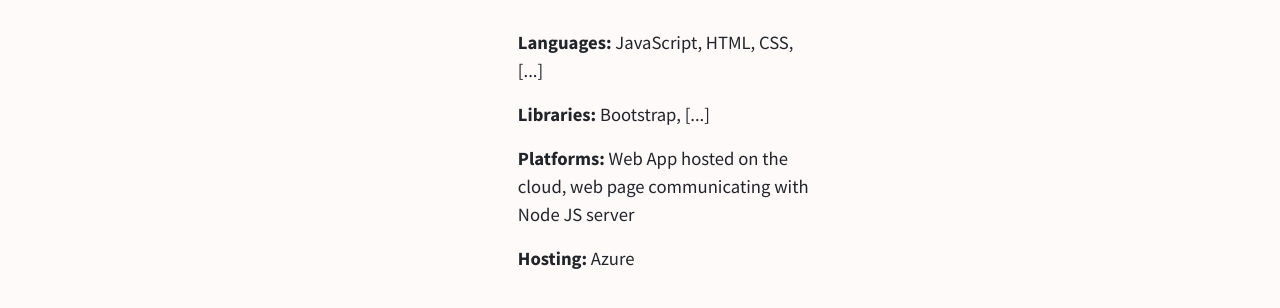
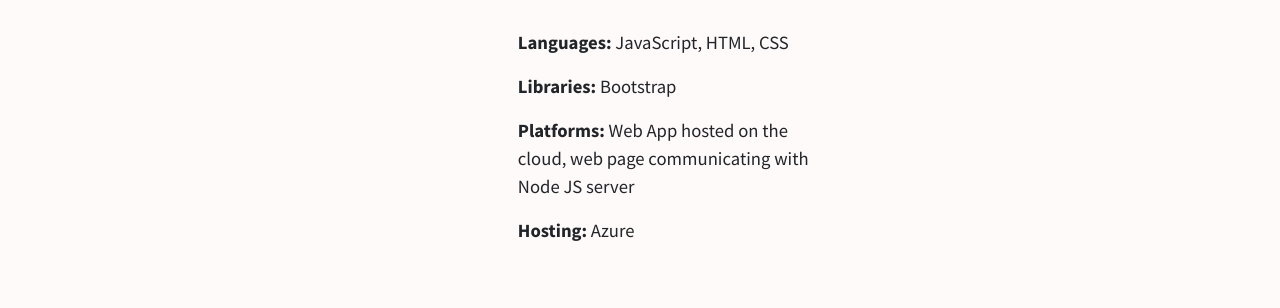
Before and after one commit to JustEnough-WebApp/ProjectProposal, a website: page static/tech_overview.html in a window 1280 px wide. Shown: the part 372-680 px from the top of the page. Drawn offline with nearby package versions, Linux system fonts and the light colour scheme.

Commit message:
updated languages and libraries

```diff
--- a/static/tech_overview.html
+++ b/static/tech_overview.html
@@ -59,8 +59,8 @@
             <div class="container">
                 <div class="row" style="width:33%;">
                     <div class="col-sm">
-                        <p><strong>Languages: </strong>JavaScript, HTML, CSS, [...]</p>
-                        <p><strong>Libraries: </strong>Bootstrap, [...]</p>
+                        <p><strong>Languages: </strong>JavaScript, HTML, CSS</p>
+                        <p><strong>Libraries: </strong>Bootstrap</p>
                         <p><strong>Platforms: </strong>Web App hosted on the cloud, web page
                             communicating with Node JS server</p>
                         <p><strong>Hosting: </strong>Azure</p>
```
